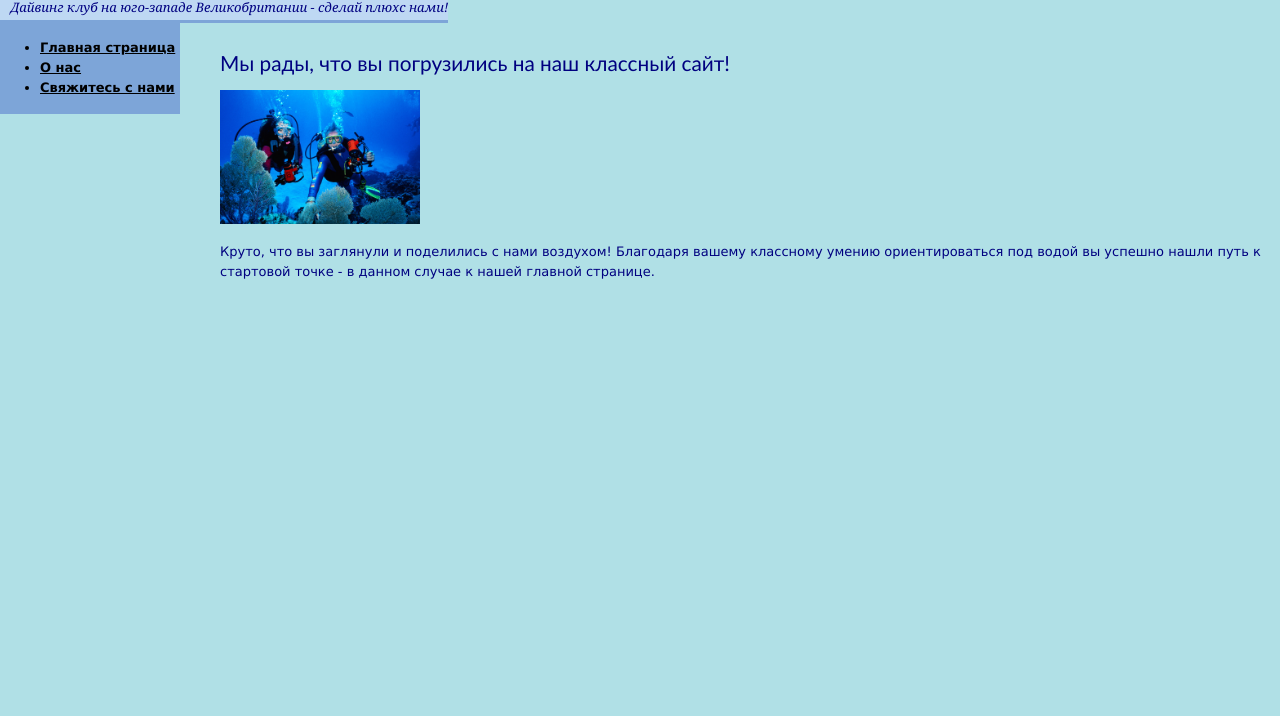
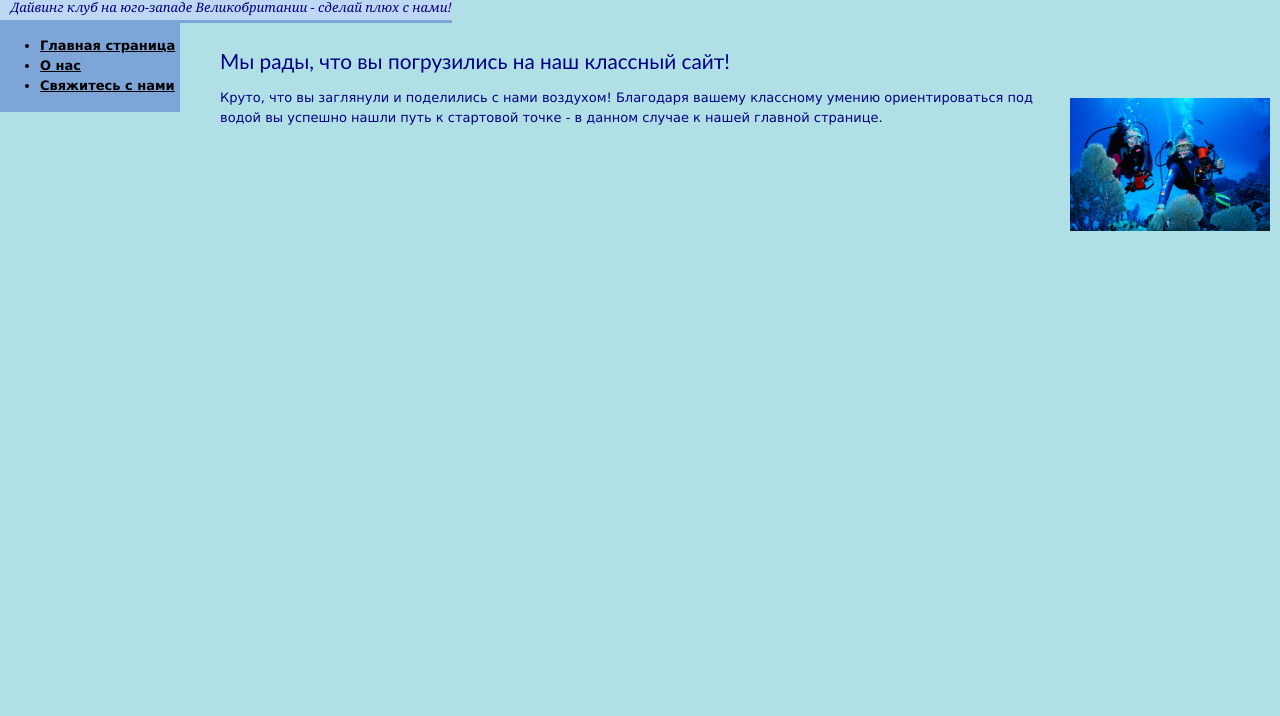
Before and after one commit to semisvetik1284/BubbleUnder, a plain HTML site: page index.html in a window 1280 px wide. Shown: the part 84-800 px from the top of the page. Drawn offline with Linux system fonts and the light colour scheme.

Commit message:
Плавающее изображение

```diff
--- a/index.html
+++ b/index.html
@@ -12,7 +12,7 @@
 				<h1>BubbleUnder.com</h1>
 			</div>
 			<div id="tagline">
-				<p>Дайвинг клуб на юго-западе Великобритании - сделай плюхс нами!</p>
+				<p>Дайвинг клуб на юго-западе Великобритании - сделай плюх с нами!</p>
 			</div>
 		</div> <!-- Окончание раздела header -->
 		<div id= "navigation">
@@ -23,7 +23,7 @@
 		</div> <!--Окончание раздела нnavigation -->
 		<div id="bodycontent">
 			<h2>Мы рады, что вы погрузились на наш классный сайт!</h2
-			<p><img src="egipt.jpg" width="200" heigth="162"
+			<p><img src="egipt.jpg" class="feature" width="200" heigth="162"
 		    alt="Группа дайверов тренируется"/></p>
 			<p>Круто, что вы заглянули и поделились с нами воздухом! Благодаря вашему
 				классному умению ориентироваться под водой вы успешно нашли путь
--- a/style1.css
+++ b/style1.css
@@ -89,15 +89,21 @@ h2, ul {
 }
 
 
-
+/*
+Этот раздел определяет размещение элементов на странице. Здесь использовано абсолютное
+ позиционирование - координаты x и y контента заданы относительно левого верхнего угла
+ браузера.
+*/
 
 #navigation, #bodycontent, #header {
 	position: absolute;
 }
 
 #navigation, #bodycontent {
-	top: 107px;
+	top: 6.54em;
 }
+
+
 
 #bodycontent {
 	left: 220px;
@@ -107,3 +113,8 @@ h2, ul {
 	wight: 100%;
 	border-top: 3px solid #7da5d8;
 }
+
+.feature {
+	float: right;
+	margin: 10px;
+}
```
